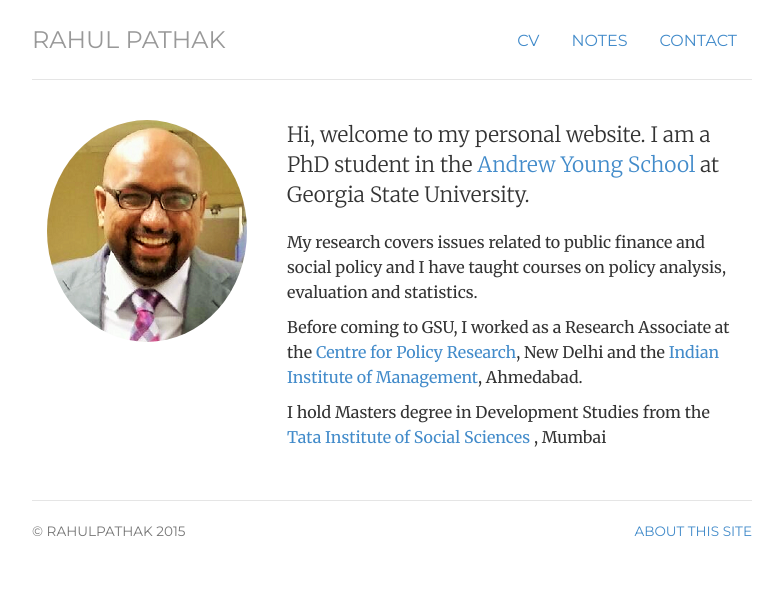
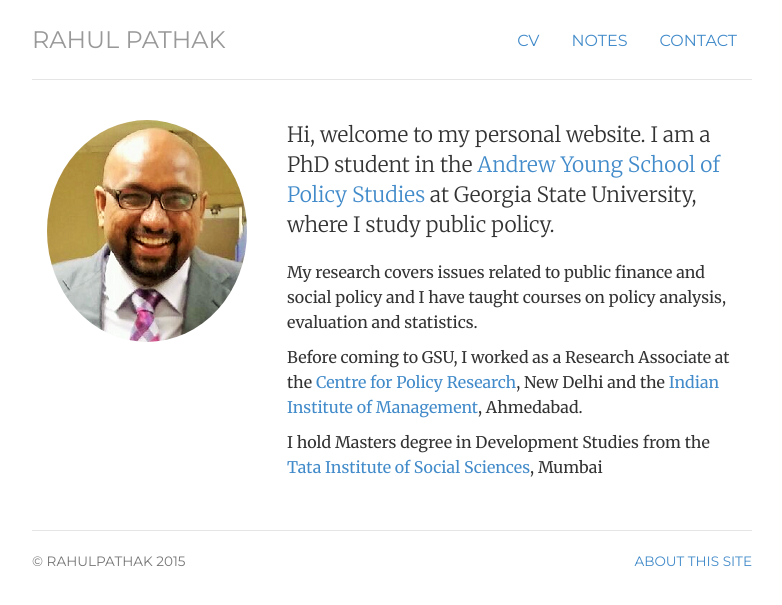
Before and after one commit to pathak-rahul/pathak-rahul.github.io, a Jekyll site: the page built from index.html, in a window 1280 px wide. Shown: the top 605 px of the page, without its empty margins (248-1030 px from the left). Built offline with Jekyll 4.4.1, drawn with Linux system fonts in a browser that asks for light colours.

Commit message:
Update index.html

```diff
--- a/index.html
+++ b/index.html
@@ -13,13 +13,13 @@ description:
 	<img  class="img-circle avatar" alt="Rahul Pathak" src="img/rpathak.png">
 	</div>
 	<div itemscope itemtype="http://data-vocabulary.org/Person" class="col-sm-8">
-	<p class="lead"> Hi, welcome to my personal website. I am a PhD student in the <a href="http://aysps.gsu.edu/"> Andrew Young School</a> at Georgia State University.</p>
+	<p class="lead"> Hi, welcome to my personal website. I am a PhD student in the <a href="http://aysps.gsu.edu/"> Andrew Young School of Policy Studies</a> at Georgia State University, where I study public policy.</p>
 
 	<p> My research covers issues related to public finance and social policy and I have taught courses on policy analysis, evaluation and statistics. </p>
 
 	<p>Before coming to GSU, I worked as a Research Associate at the <a href="http://www.cprindia.org/"> Centre for Policy Research</a>, New Delhi and  the <a href="http://www.iimahd.ernet.in/"> Indian Institute of Management</a>, Ahmedabad.</span></p>
 
-	<p>I hold Masters degree in Development Studies from the <a href="http://tiss.edu//"> Tata Institute of Social Sciences </a>, Mumbai </p>
+	<p>I hold Masters degree in Development Studies from the <a href="http://tiss.edu//"> Tata Institute of Social Sciences</a>, Mumbai </p>
 
 	</div>
 
```
